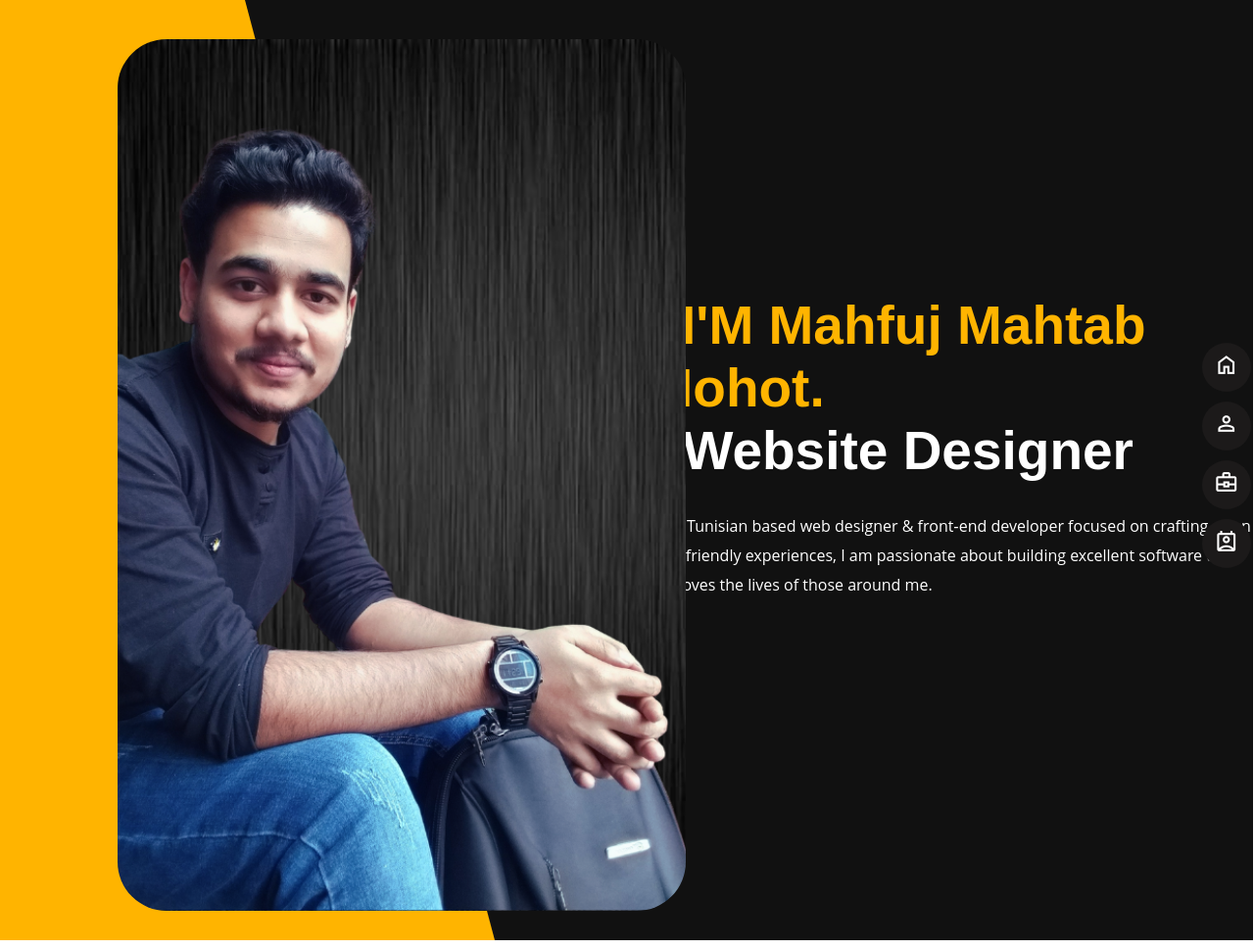
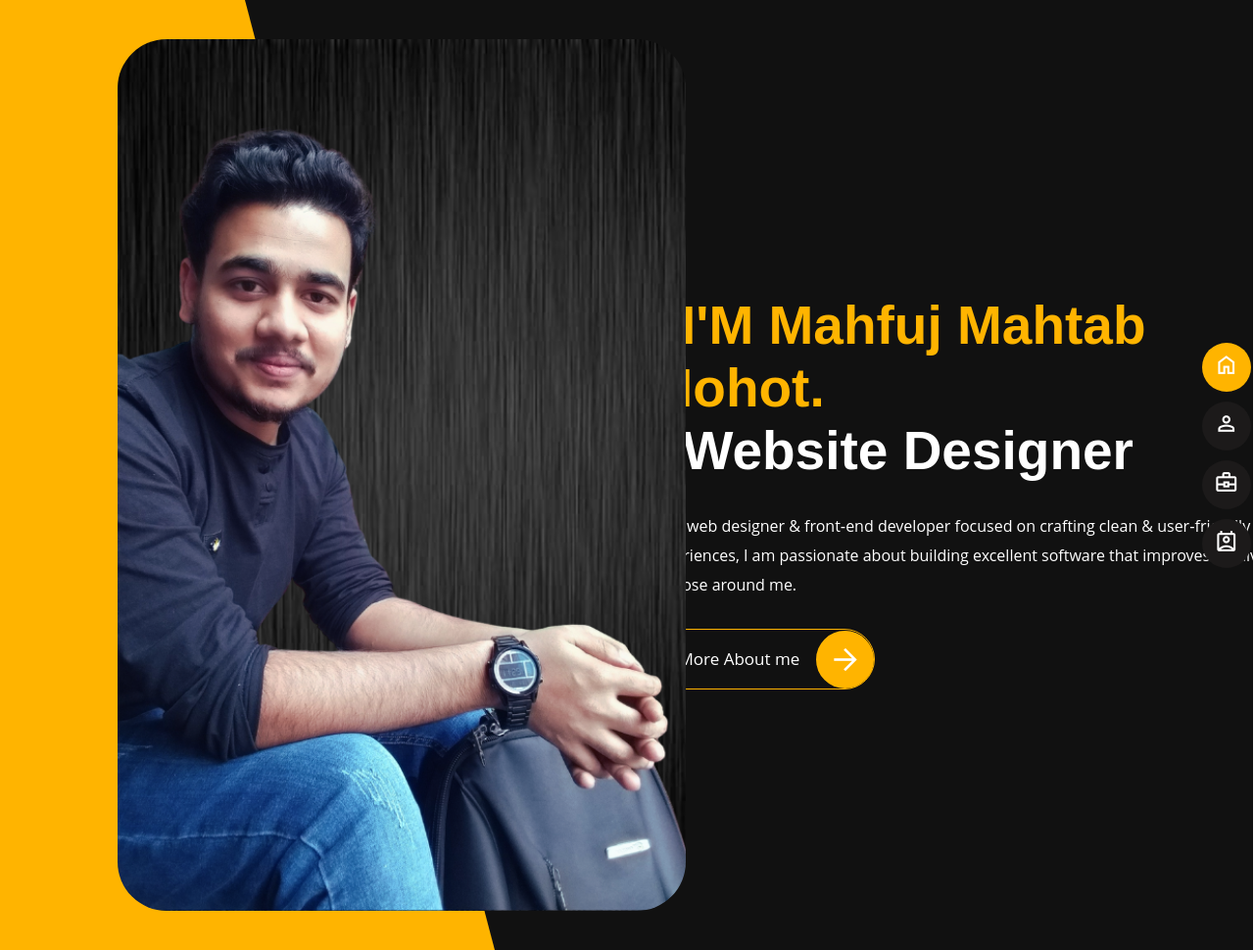
Before and after one commit to mahfuj-mahtab/mahfuj-mahtab-my.github.io, a plain HTML site: page index.html in a window 1280 px wide. Shown: the whole page at 98% size. Drawn offline with nearby package versions, Linux system fonts and the light colour scheme; a web font is replaced by a local one.

Commit message:
home page design done

```diff
--- a/Asset/css/style.css
+++ b/Asset/css/style.css
@@ -11,13 +11,13 @@
 }
 .leftcontainer{
     width: 40%;
-    height: 960px;
+    height: 970px;
     /* border: 1px solid black; */
     float: left;
 }
 .rightcontainer{
     width: 53.5%;
-    height: 960px;
+    height: 970px;
     /* border: 1px solid black; */
     float: left;
 }
@@ -41,12 +41,23 @@
     width: 110px;
     height: 60px;
 }
+.home{
+    background: #FFB400;
+}
+.bg_c{
+
+    background: #1c1a1a;
+}
+.sidebar_a:hover{
+    background: #FFB400;
+
+}
 .sidebar_a{
+    transition: 1s;
     width: 50px;
     height: 50px;
     line-height: 50px;
     border-radius: 50%;
-    background: #1c1a1a;
     display: block;
     text-align: center;
     margin-left: 30px;
@@ -67,7 +78,7 @@
     border: 1px solid blue;
     overflow: hidden;
     border-left: 20px solid transparent; */
-    border-bottom: 960px solid #FFB400;
+    border-bottom: 970px solid #FFB400;
 	/* border-left: 25px solid transparent; */
 	border-right: 255px solid transparent;
 	height: 0;
@@ -102,3 +113,43 @@
     line-height: 30px;
     margin-left: 150px;
 }
+
+.more_btn{
+    width: 200px;
+    height: 60px;
+    border: 1px solid #FFB400;
+    display: block;
+    text-decoration: none;
+    color: white;
+    line-height: 60px;
+    /* text-align: center; */
+    padding-left: 30px;
+    border-radius: 50px;
+    margin-left: 150px;
+    margin-top: 30px;
+    float: left;
+    font-size: 17px;
+    font-family: 'Open Sans', sans-serif;
+
+
+}
+.more_btn:hover{
+    background: #FFB400;
+    transition: background-color 0.5s;
+
+}
+.arrow{
+    /* display: block; */
+    height: 45px;
+    width: 55px;
+    margin-left: -60px;
+    border-radius: 50%;
+    text-align: center;
+    margin-top: 32px;
+    color: white;
+    padding-top: 10px;
+    font-size: 35px;
+    background: #FFB400;
+    border: 2px solid #FFB400;
+    cursor: pointer;
+}
--- a/index.html
+++ b/index.html
@@ -15,7 +15,10 @@
     <link rel="stylesheet" href="https://fonts.googleapis.com/css2?family=Material+Symbols+Outlined:opsz,wght,FILL,GRAD@48,400,0,0" />        <link rel="stylesheet" href="Asset/css/style.css">
 </head>
 <body>
+
+
     <div class="container">
+
         <div class="leftcontainer">
 
             <div class="left_leftcontainer"></div>
@@ -24,21 +27,24 @@
         </div>
         <div class="rightcontainer">
             <h1 class="hi">- I'M Mahfuj Mahtab Mohot. <br> <span class="des">Website Designer </span></h1>
-            <p class="intro">I'm a Tunisian based web designer & front‑end developer focused on crafting clean & user‑friendly experiences, I am passionate about building excellent software that improves the lives of those around me.</p>
+            <p class="intro">I'm a  web designer & front‑end developer focused on crafting clean & user‑friendly experiences, I am passionate about building excellent software that improves the lives of those around me.</p>
+            <a href="#" class="more_btn">More About me</a><span class="material-symbols-outlined arrow">
+                arrow_forward
+                </span>
 
         </div>
         <div class="sidebar">
             <ul>
-                <li><a class="sidebar_a" href=""><span class="material-symbols-outlined">
+                <li><a class="sidebar_a home" href=""><span class="material-symbols-outlined">
                     home
                     </span></a></li>
-                <li><a class="sidebar_a" href=""><span class="material-symbols-outlined">
+                <li><a class="sidebar_a bg_c" href=""><span class="material-symbols-outlined">
                     person
                     </span></a></li>
-                <li><a class="sidebar_a" href=""><span class="material-symbols-outlined">
+                <li><a class="sidebar_a bg_c" href=""><span class="material-symbols-outlined">
                     business_center
                     </span></a></li>
-                <li><a class="sidebar_a" href=""><span class="material-symbols-outlined">
+                <li><a class="sidebar_a bg_c" href=""><span class="material-symbols-outlined">
                     perm_contact_calendar
                     </span></a></li>
                 <!-- <li><a class="sidebar_a" href="">Home</a></li> -->
```
